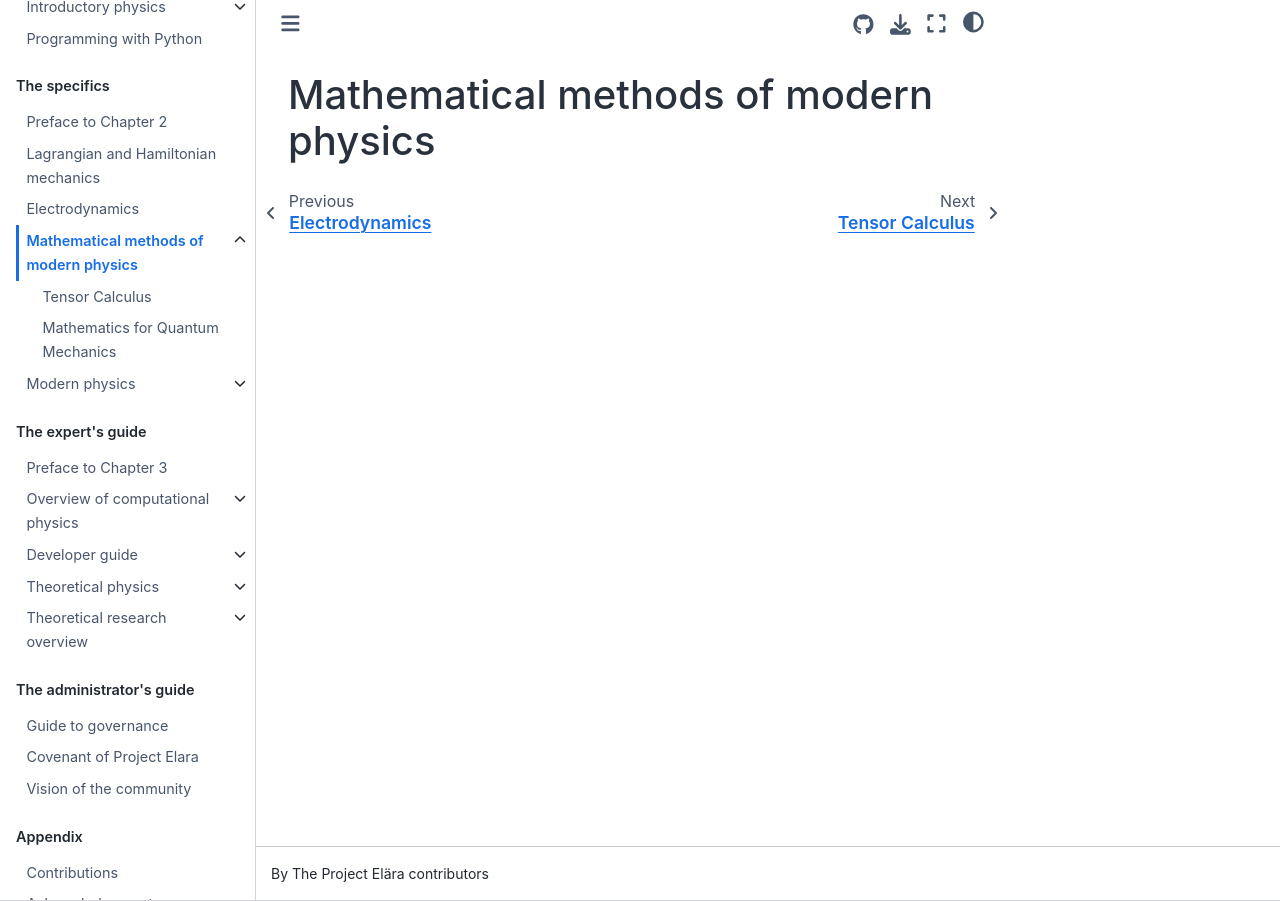
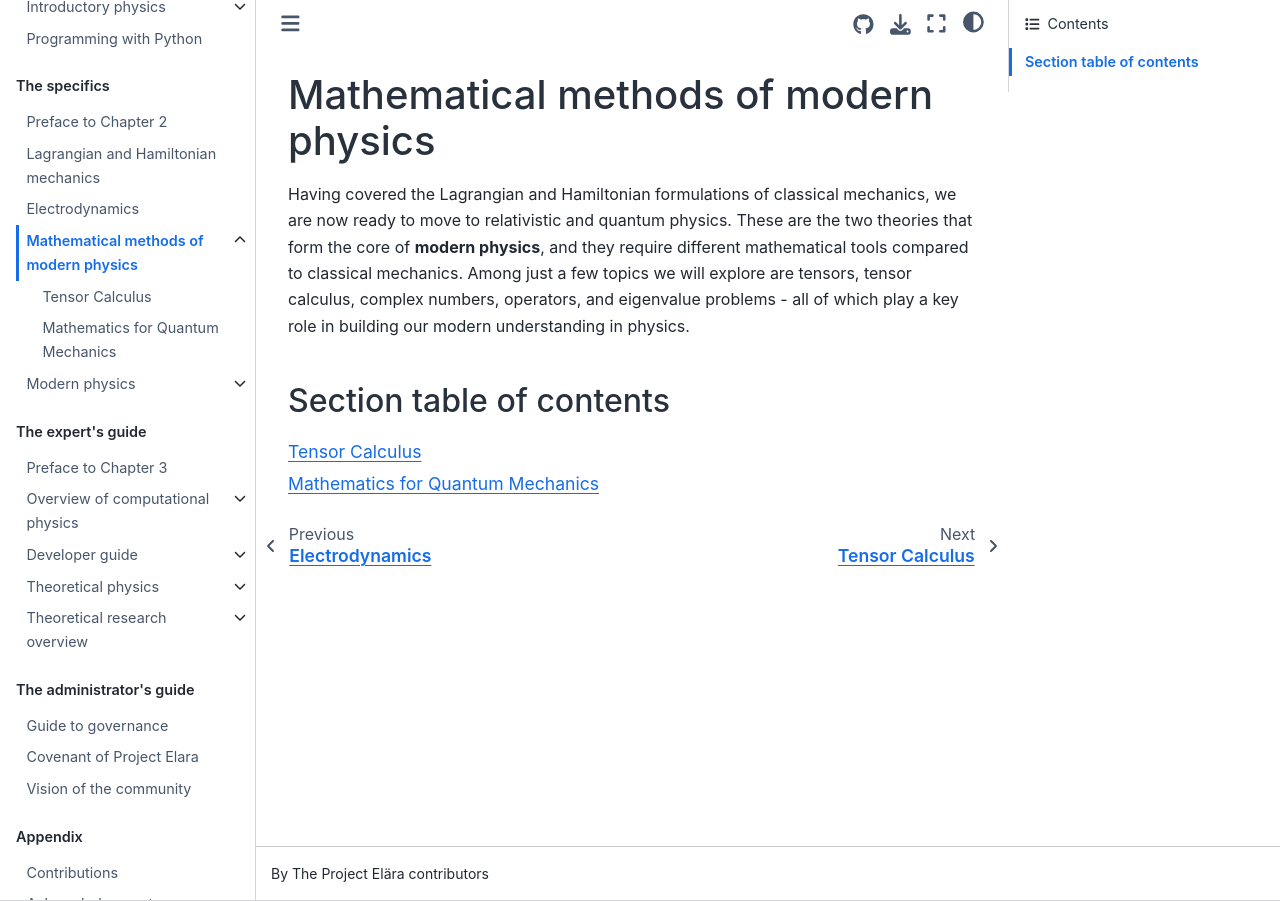
Before and after one commit to elaraproject/elara-handbook, a Jupyter Book: the page built from book/specifics/mathematical-physics.md, in a window 1280 px wide. Built offline with Jupyter Book 1.0.4 settings and Sphinx 7.4.7 and the Sphinx Book theme 1.1.4, drawn with Linux system fonts in a browser that asks for light colours.

Commit message:
Cleaned up mathematical phys to be more descriptive
- Previously, the mathematical physics sections had
  no description/overview in the main folder
- And the tensor calc section was GR-focused
- Now both are streamlined with more descriptive text

````diff
--- a/book/specifics/mathematical-physics.md
+++ b/book/specifics/mathematical-physics.md
@@ -1 +1,8 @@
 # Mathematical methods of modern physics
+
+Having covered the Lagrangian and Hamiltonian formulations of classical mechanics, we are now ready to move to relativistic and quantum physics. These are the two theories that form the core of **modern physics**, and they require different mathematical tools compared to classical mechanics. Among just a few topics we will explore are tensors, tensor calculus, complex numbers, operators, and eigenvalue problems - all of which play a key role in building our modern understanding in physics.
+
+## Section table of contents
+
+```{tableofcontents}
+```
````
Also changed, not shown: book/specifics/mathematical-physics/tensor-analysis.md (+1 -2 lines).
